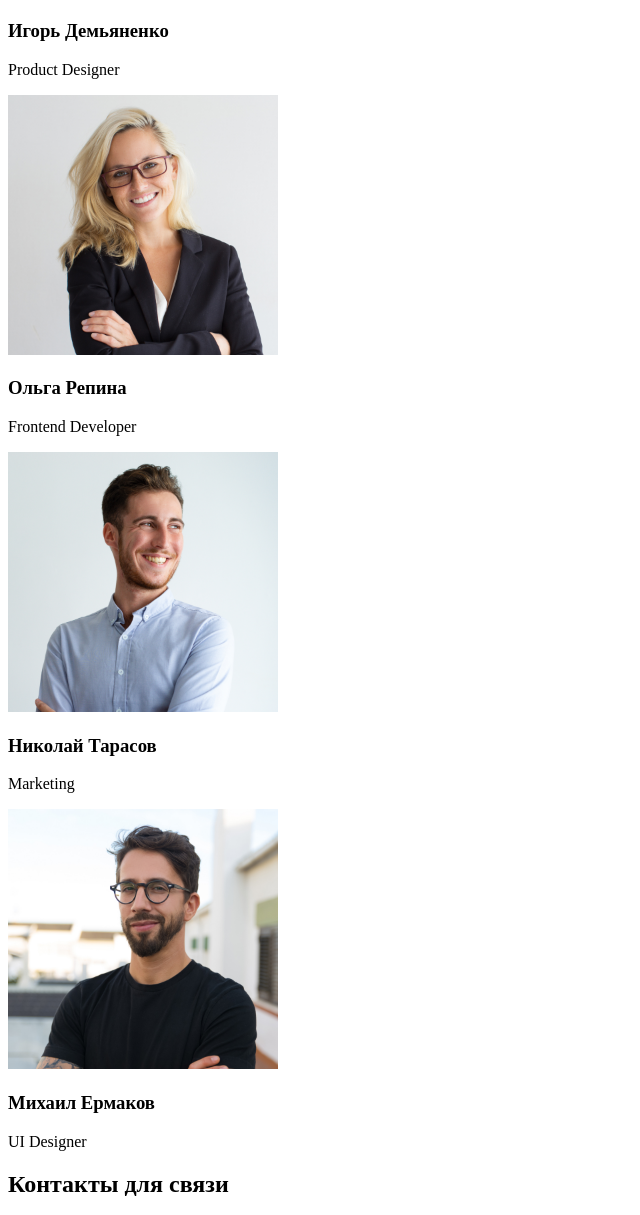
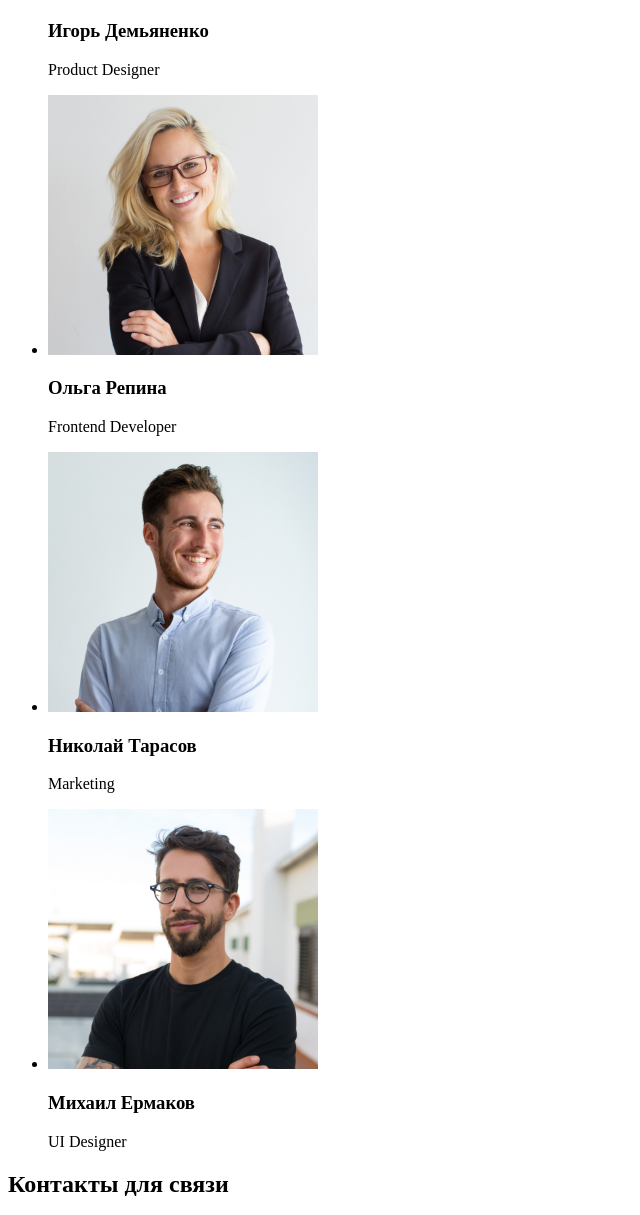
Before and after one commit to MarinaDemo/goit-markup-hw-01, a plain HTML site: page index.html in a window 1280 px wide. Shown: the part 1277-2492 px from the top of the page, without its empty margins (0-640 px from the left). Drawn offline with Linux system fonts and the light colour scheme.

Commit message:
update html

```diff
--- a/index.html
+++ b/index.html
@@ -62,30 +62,30 @@
     </section>
         <section>
             <h2>Наша команда</h2>
-
-            <article>
+        <ul>
+            <li>
             <img src="./images/img4.jpg" alt="Игорь Демьяненко" width="270"/>
             <h3>Игорь Демьяненко</h3>
             <p lang="en">Product Designer</p>
-        </article>
+        </li>
 
-        <article>
+        <li>
             <img src="./images/img5.jpg" alt="Ольга Репина" width="270"/>
             <h3>Ольга Репина</h3>
             <p lang="en">Frontend Developer</p>
-        </article>
+        </li>
 
-        <article>
+            <li>
             <img src="./images/img6.jpg" alt="Николай Тарасов" width="270"/>
             <h3>Николай Тарасов</h3>
             <p lang="en">Marketing</p>
-        </article>
+        </li>
 
-        <article>
+            <li>
             <img src="./images/img7.jpg" alt="Михаил Ермаков" width="270"/>
             <h3>Михаил Ермаков</h3>
-            <p lang="en">UI Designer</p>
-        </article>
+            <p lang="en">UI Designer</p></li>
+        </ul>
         </section>
     </main>
     <footer>
```
